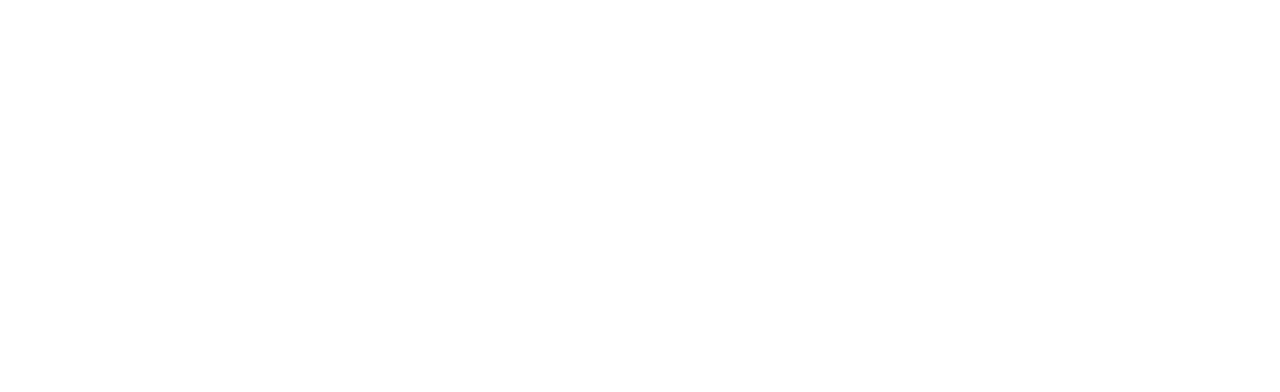
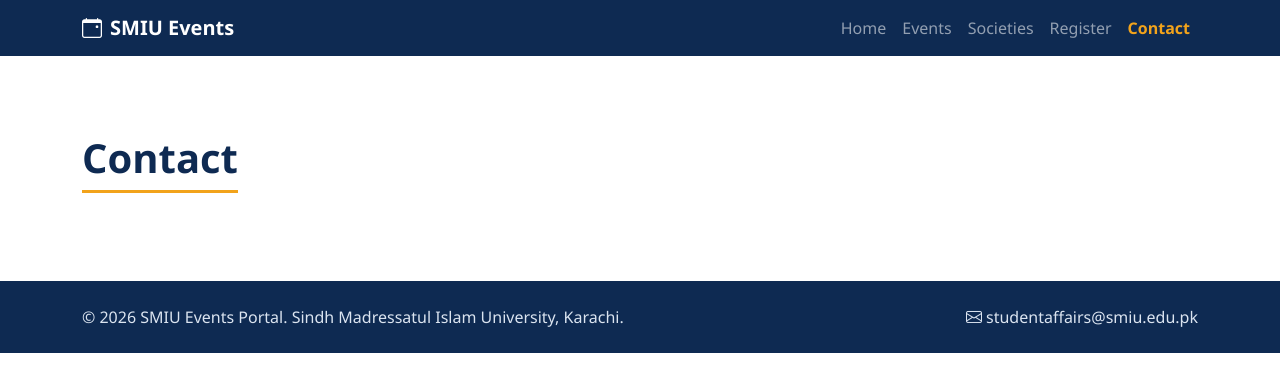
Before and after one commit to AsimSiddiqui793264/smiu-events-portal-BSE-24S-100-091-088, a plain HTML site: page contact.html in a window 1280 px wide. Drawn offline with nearby package versions, Linux system fonts and the light colour scheme.

Commit message:
Add navbar and footer to contact page

```diff
--- a/contact.html
+++ b/contact.html
@@ -2,9 +2,51 @@
 <html lang="en">
 <head>
   <meta charset="UTF-8">
+  <meta name="viewport" content="width=device-width, initial-scale=1">
   <title>Contact | SMIU Events Portal</title>
+  <!-- Bootstrap 5.3.3 CSS -->
+  <link href="https://cdn.jsdelivr.net/npm/bootstrap@5.3.3/dist/css/bootstrap.min.css" rel="stylesheet">
+  <!-- Bootstrap Icons -->
+  <link href="https://cdn.jsdelivr.net/npm/bootstrap-icons@1.11.3/font/bootstrap-icons.min.css" rel="stylesheet">
+  <!-- Our own CSS (must come AFTER Bootstrap) -->
+  <link href="css/style.css" rel="stylesheet">
 </head>
 <body>
-  <!-- Contact page: to be built -->
+  <!-- ===== NAVBAR (same on every page) ===== -->
+  <header>
+    <nav class="navbar navbar-expand-lg navbar-dark site-navbar fixed-top">
+      <div class="container">
+        <a class="navbar-brand fw-bold" href="index.html"><i class="bi bi-calendar-event me-2"></i>SMIU Events</a>
+        <button class="navbar-toggler" type="button" data-bs-toggle="collapse" data-bs-target="#mainNav" aria-controls="mainNav" aria-expanded="false" aria-label="Toggle navigation">
+          <span class="navbar-toggler-icon"></span>
+        </button>
+        <div class="collapse navbar-collapse" id="mainNav">
+          <ul class="navbar-nav ms-auto">
+          <li class="nav-item"><a class="nav-link" href="index.html">Home</a></li>
+          <li class="nav-item"><a class="nav-link" href="events.html">Events</a></li>
+          <li class="nav-item"><a class="nav-link" href="societies.html">Societies</a></li>
+          <li class="nav-item"><a class="nav-link" href="register.html">Register</a></li>
+          <li class="nav-item"><a class="nav-link active" aria-current="page" href="contact.html">Contact</a></li>
+          </ul>
+        </div>
+      </div>
+    </nav>
+  </header>
+
+  <main class="container section-space">
+    <!-- TODO: build the Contact page here (see assignment guide) -->
+    <h1 class="section-title">Contact</h1>
+  </main>
+
+  <!-- ===== FOOTER (same on every page) ===== -->
+  <footer class="site-footer py-4 mt-5">
+    <div class="container d-flex flex-column flex-md-row justify-content-between gap-2">
+      <span>&copy; 2026 SMIU Events Portal. Sindh Madressatul Islam University, Karachi.</span>
+      <span><i class="bi bi-envelope me-1"></i>studentaffairs@smiu.edu.pk</span>
+    </div>
+  </footer>
+
+  <!-- Bootstrap 5.3.3 JS bundle (before </body>) -->
+  <script src="https://cdn.jsdelivr.net/npm/bootstrap@5.3.3/dist/js/bootstrap.bundle.min.js"></script>
 </body>
 </html>
```
